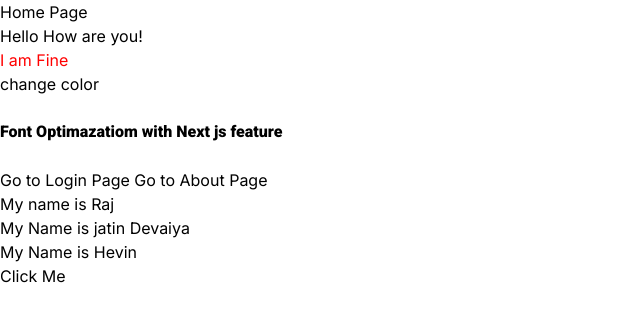
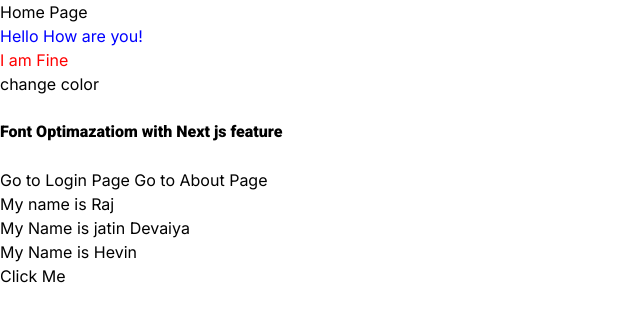
Before and after one commit to Jatin-Devaiya/Next-js-Learn-in-kaushalam-Code-Step_by-step-tutorial, a Next.js app: page / in a window 1280 px wide. Shown: the top 322 px of the page, without its empty margins (0-640 px from the left). Built offline with nearby package versions, Linux system fonts and the light colour scheme.

Commit message:
static assets like add public folder and use globle

```diff
--- /dev/null
+++ b/public/common.js
@@ -0,0 +1 @@
+console.log("common js call");
--- /dev/null
+++ b/public/style.css
@@ -0,0 +1,3 @@
+.red {
+  color: blue;
+}
--- a/src/app/layout.js
+++ b/src/app/layout.js
@@ -11,6 +11,10 @@ export const metadata = {
 export default function RootLayout({ children }) {
   return (
     <html lang="en">
+      <head>
+        <link rel="stylesheet" href="/style.css"/>
+        <script src="./common.js" />
+      </head>
       <body className={inter.className}>{children}</body>
     </html>
   );
--- a/src/app/page.js
+++ b/src/app/page.js
@@ -23,7 +23,7 @@ export default function Home() {
   return (
     <div className="">
       <div>Home Page</div>
-      <div>Hello How are you!</div>
+      <div className="red">Hello How are you!</div>
       <div className={color == "red" ? style.red : style.green}>I am Fine</div>
       <button onClick={() => setcolor("gray")}>change color</button>
       <br />
```
